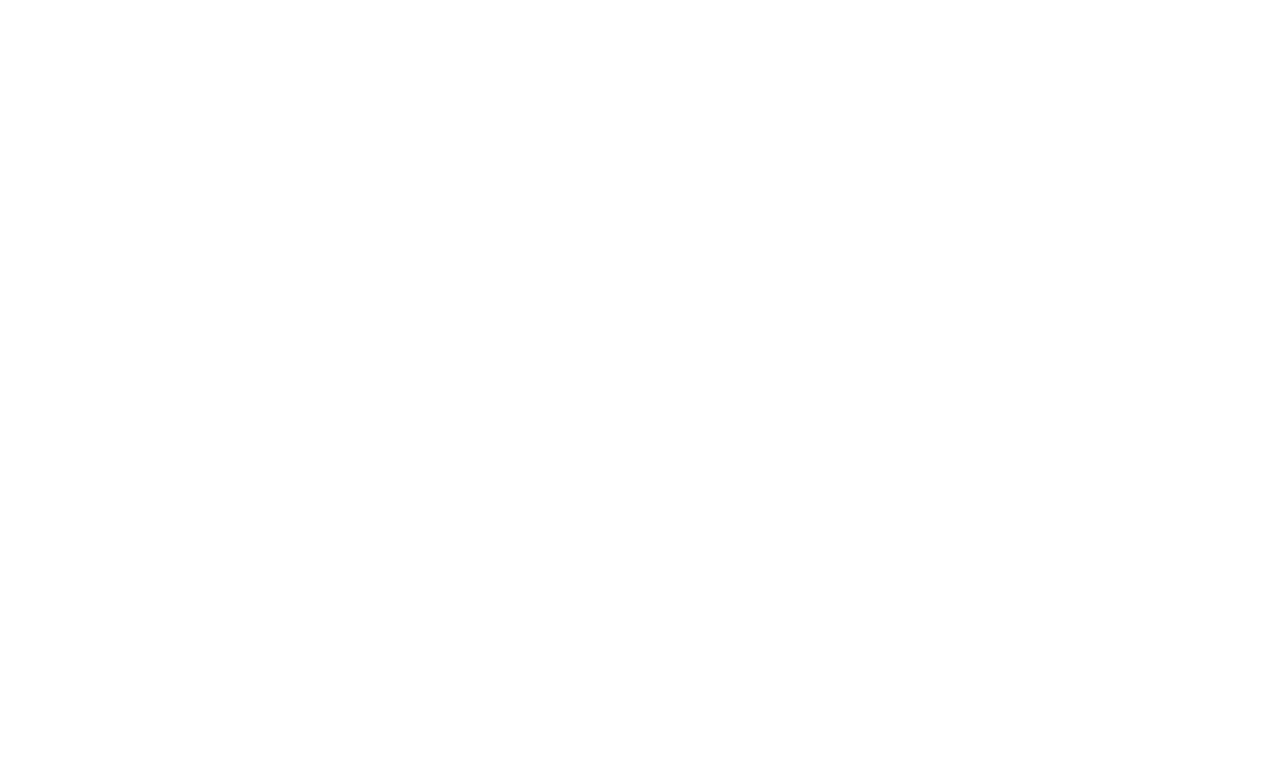
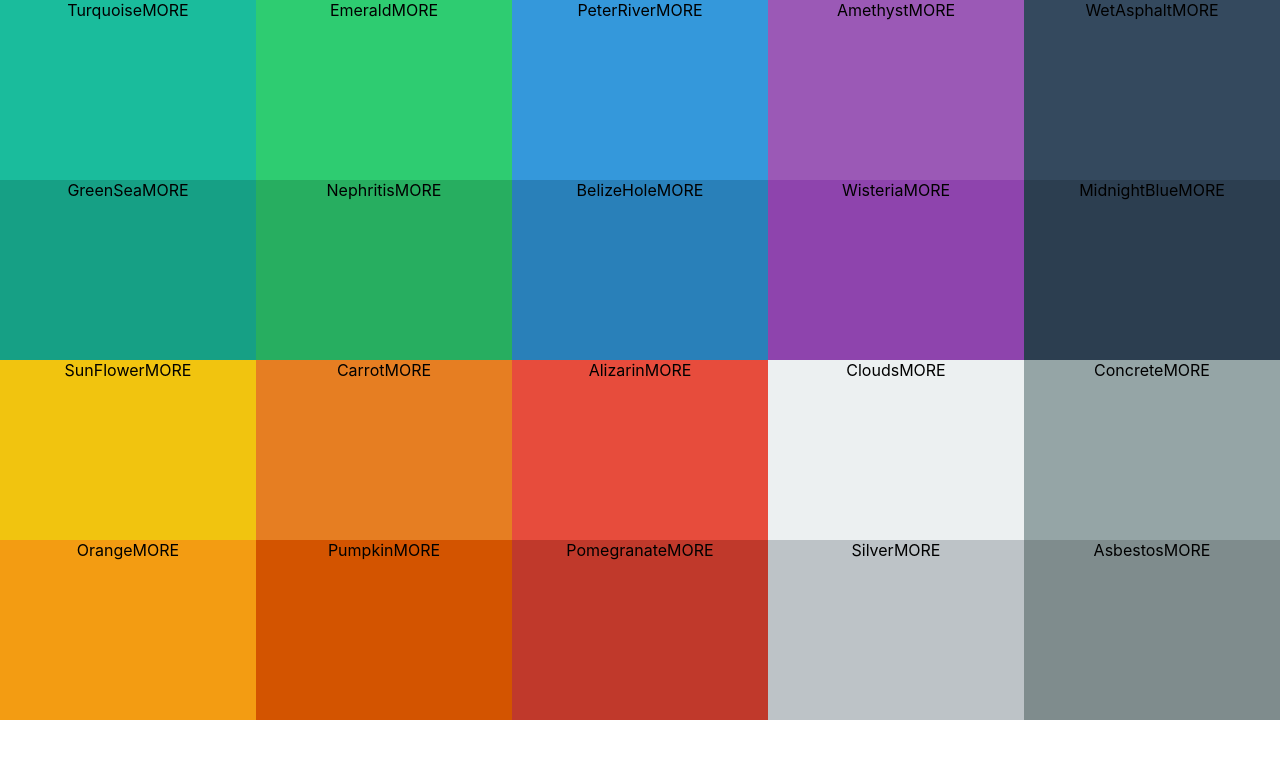
Before and after one commit to MouryaManu/colors_app, a React (Create React App) app: page / in a window 1280 px wide. Shown: the top 758 px of the page. Built offline with nearby package versions, Linux system fonts and the light colour scheme.

Commit message:
Added ColorBox

```diff
--- a/src/App.js
+++ b/src/App.js
@@ -6,7 +6,7 @@
   return (
     <div className="App">
 
-     <Palette {...seedColors[3]} />
+     <Palette {...seedColors[1]} />
 
     </div>
   );
--- /dev/null
+++ b/src/ColorBox.css
@@ -0,0 +1,8 @@
+.ColorBox {
+    width: 20%;
+    height: 25%;
+    margin: 0 auto;
+    display: inline-block;
+    position: relative;
+    cursor: pointer;
+}
--- /dev/null
+++ b/src/ColorBox.js
@@ -0,0 +1,19 @@
+import React, { Component } from 'react'
+import './ColorBox.css';
+
+class ColorBox extends Component {
+    render() {
+        return (
+            <div style={{background: this.props.background}} className="ColorBox">
+                {this.props.name}
+                <span>MORE</span>
+
+
+
+
+            </div>
+        )
+    }
+}
+
+export default ColorBox;
--- /dev/null
+++ b/src/Palette.css
@@ -0,0 +1,7 @@
+.Palette {
+    height: 100vh;
+}
+
+.Palette-colors {
+    height: 90%;
+}
--- a/src/Palette.js
+++ b/src/Palette.js
@@ -1,10 +1,16 @@
 import React, { Component } from 'react'
+import ColorBox from './ColorBox'
+import './Palette.css';
 
 class Palette extends Component {
     render() {
+        const colorBoxes = this.props.colors.map(color => (
+            <ColorBox background={color.color} name={color.name} />
+        ))
         return (
             <div className="Palette">
                 <div className="Palette-colors">
+                    {colorBoxes}
 
                 </div>
 
```
